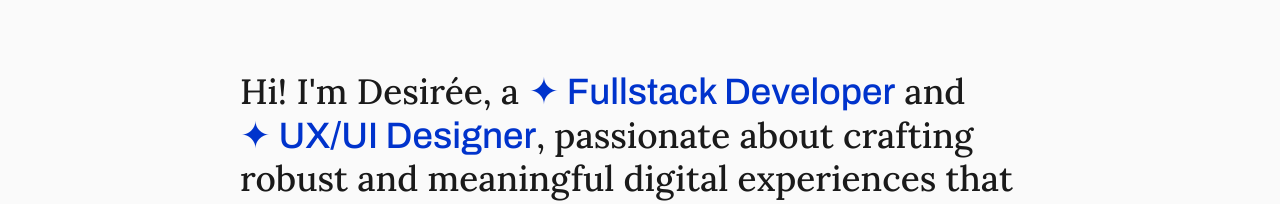
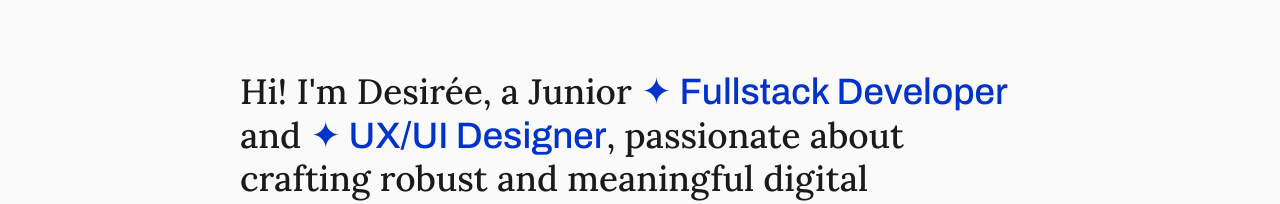
Before and after one commit to desireestrand/desireestrand.github.io, a React (Vite) app: page / in a window 1280 px wide. Shown: the part 136-340 px from the top of the page. Built offline with nearby package versions, Linux system fonts and the light colour scheme.

Commit message:
fix hero styling

```diff
--- a/src/components/Hero/Hero.jsx
+++ b/src/components/Hero/Hero.jsx
@@ -4,7 +4,7 @@ function Hero() {
   return (
     <section className={s.hero}>
       <h1>
-        Hi! I'm Desirée, a <span>✦ Fullstack Developer</span> and <span>✦ UX/UI Designer</span>, passionate about
+        Hi! I'm Desirée, a Junior <span>✦ Fullstack Developer</span> and <span>✦ UX/UI Designer</span>, passionate about
         crafting robust and meaningful
         digital experiences
         that create real value for users.
--- a/src/components/Hero/Hero.module.css
+++ b/src/components/Hero/Hero.module.css
@@ -16,7 +16,7 @@
 }
 
 .hero span {
-  display: inline-block;
+  display: inline;
   font-size: 2.3rem;
   font-family: "Archivo", sans-serif;
   font-variation-settings: "wdth" 125;
```
